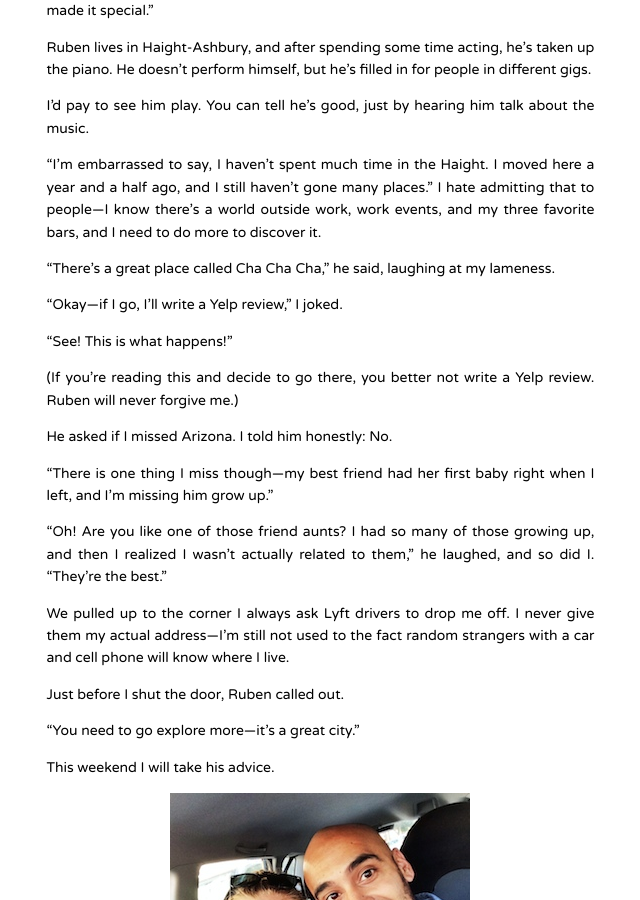
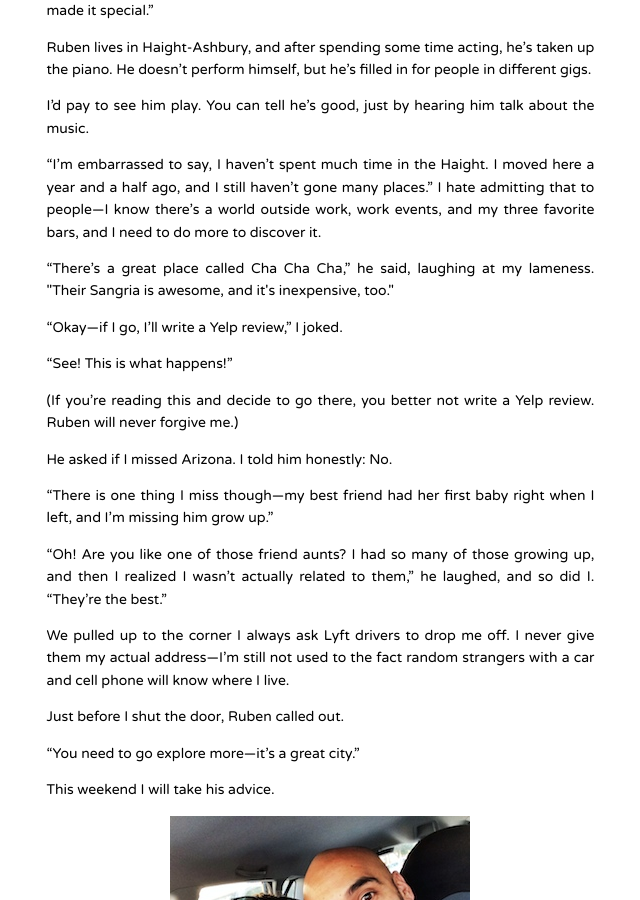
Before and after one commit to selenalarson/selenalarson.github.io, a Jekyll site: the page built from _posts/2014-07-24-lyft-episode-2.html, in a window 1280 px wide and 900 px high, scrolled down 1193 px. Shown: the whole window, without its empty margins (320-960 px from the left). Built offline with Jekyll 4.4.1, drawn with Linux system fonts in a browser that asks for light colours; some web fonts are replaced; Markdown is read by kramdown in place of the engine named in the settings; comment, search, counter and statistics services are not loaded.

Commit message:
lyft update

```diff
--- a/_posts/2014-07-24-lyft-episode-2.html
+++ b/_posts/2014-07-24-lyft-episode-2.html
@@ -46,7 +46,7 @@ I’d pay to see him play. You can tell he’s good, just by hearing him talk ab
 <p>
 “I’m embarrassed to say, I haven’t spent much time in the Haight. I moved here a year and a half ago, and I still haven’t gone many places.” I hate admitting that to people—I know there’s a world outside work, work events, and my three favorite bars, and I need to do more to discover it.
 <p>
-“There’s a great place called Cha Cha Cha,” he said, laughing at my lameness.
+“There’s a great place called Cha Cha Cha,” he said, laughing at my lameness. "Their Sangria is awesome, and it's inexpensive, too."
 <p>
 “Okay—if I go, I’ll write a Yelp review,” I joked.
 <p>
```
